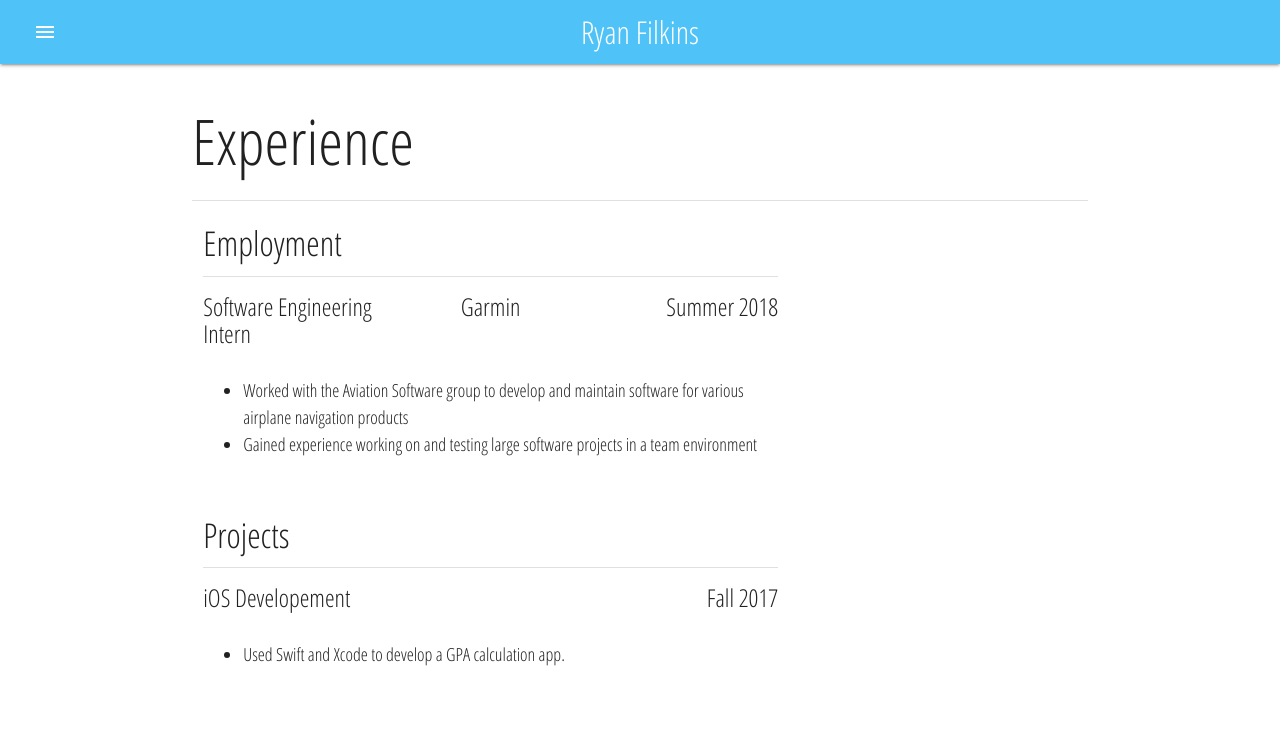
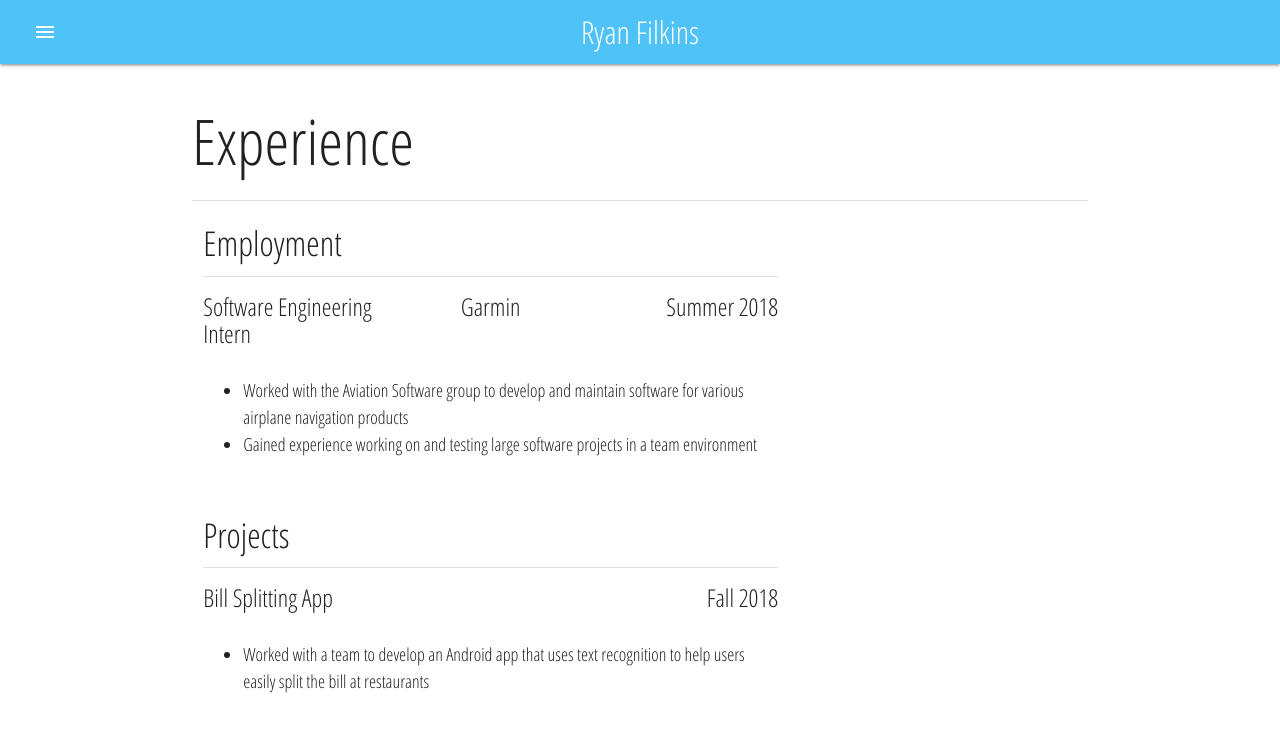
Before and after one commit to ryanfilkins97/ryanfilkins97.github.io, a plain HTML site: page experience.html in a window 1280 px wide. Drawn offline with nearby package versions, Linux system fonts and the light colour scheme.

Commit message:
Added resume download option

```diff
--- a/experience.html
+++ b/experience.html
@@ -43,6 +43,7 @@
             <li><a href="./education.html" class="navigation-link sidenav-close waves-effect"><i class="material-icons small">school</i>Education</a></li>
             <li class="active-sidenav-link"><a href="./experience.html" class="navigation-link sidenav-close waves-effect"><i class="material-icons small">assignment</i>Experience</a></li>
             <li><a href="./skills.html" class="navigation-link sidenav-close waves-effect"><i class="material-icons small">assignment_turned_in</i>Skills</a></li>
+            <li><a href="./resume.pdf" class="navigation-link sidenav-close waves-effect"><i class="material-icons small">get_app</i>Resume</a></li>
         </ul>
 
         <div class="container">
@@ -84,17 +85,17 @@
                     <div class="divider hide-on-small-only"></div>
                     <div class="row">
                         <div class="col s6">
-                            <h5 class="left-align">iOS Developement</h5>
+                            <h5 class="left-align">Bill Splitting App</h5>
                         </div>
                         <div class="col s6">
-                            <h5 class="right-align">Fall 2017</h5>
+                            <h5 class="right-align">Fall 2018</h5>
                         </div>
                     </div>
                     <ul class="browser-default mobile-list-med hide-on-med-and-up">
-                        <li>Used Swift and Xcode to develop a GPA calculation app. </li>
+                        <li>Worked with a team to develop an Android app that uses text recognition to help users easily split the bill at restaurants</li>
                     </ul>
                     <ul class="browser-default hide-on-small-only">
-                        <li>Used Swift and Xcode to develop a GPA calculation app. </li>
+                        <li>Worked with a team to develop an Android app that uses text recognition to help users easily split the bill at restaurants</li>
                     </ul>
                 </div>
             </div>
```
Also changed, not shown: education.html (+1 -0 lines), index.html (+1 -0 lines), skills.html (+1 -4 lines), 1 other file.
